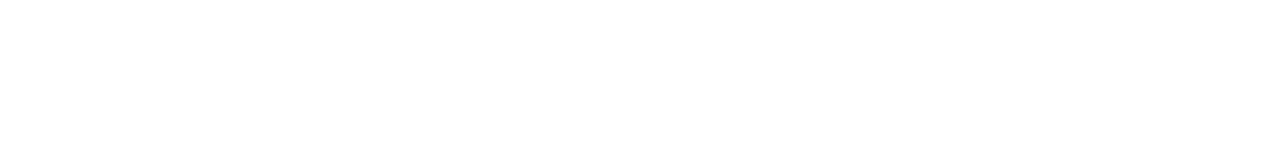
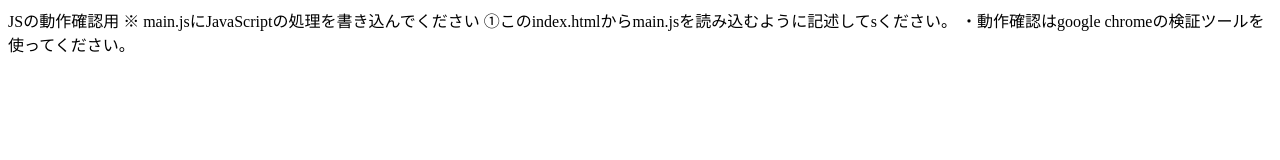
Before and after one commit to uugo-yuji/HasimotoSan, a plain HTML site: page index.html in a window 1280 px wide. Drawn offline with Linux system fonts and the light colour scheme.

Commit message:
PRの修正　15の倍数をFizzBuzzと出力させるように追記,コメントアウトを修正

```diff
--- a/index.html
+++ b/index.html
@@ -7,9 +7,9 @@
     <title>Document</title>
   </head>
   <body>
-    <!-- JSの動作確認用 ※ main.jsにJavaScriptの処理を書き込んでください
+    JSの動作確認用 ※ main.jsにJavaScriptの処理を書き込んでください
     ①このindex.htmlからmain.jsを読み込むように記述してsください。
-    ・動作確認はgoogle chromeの検証ツールを使ってください。 -->
+    ・動作確認はgoogle chromeの検証ツールを使ってください。
     <script src="./js/main.js"></script>
   </body>
 </html>
--- a/js/main.js
+++ b/js/main.js
@@ -7,6 +7,8 @@ function fizzbuzz() {
       console.log("Fizz");
     } else if (i % 3 !== 0 && i % 5 === 0) {
       console.log("Buzz");
+    } else if (i % 3 === 0 && i % 5 === 0) {
+      console.log("FizzBuzz");
     } else {
       console.log(i);
     }
```
